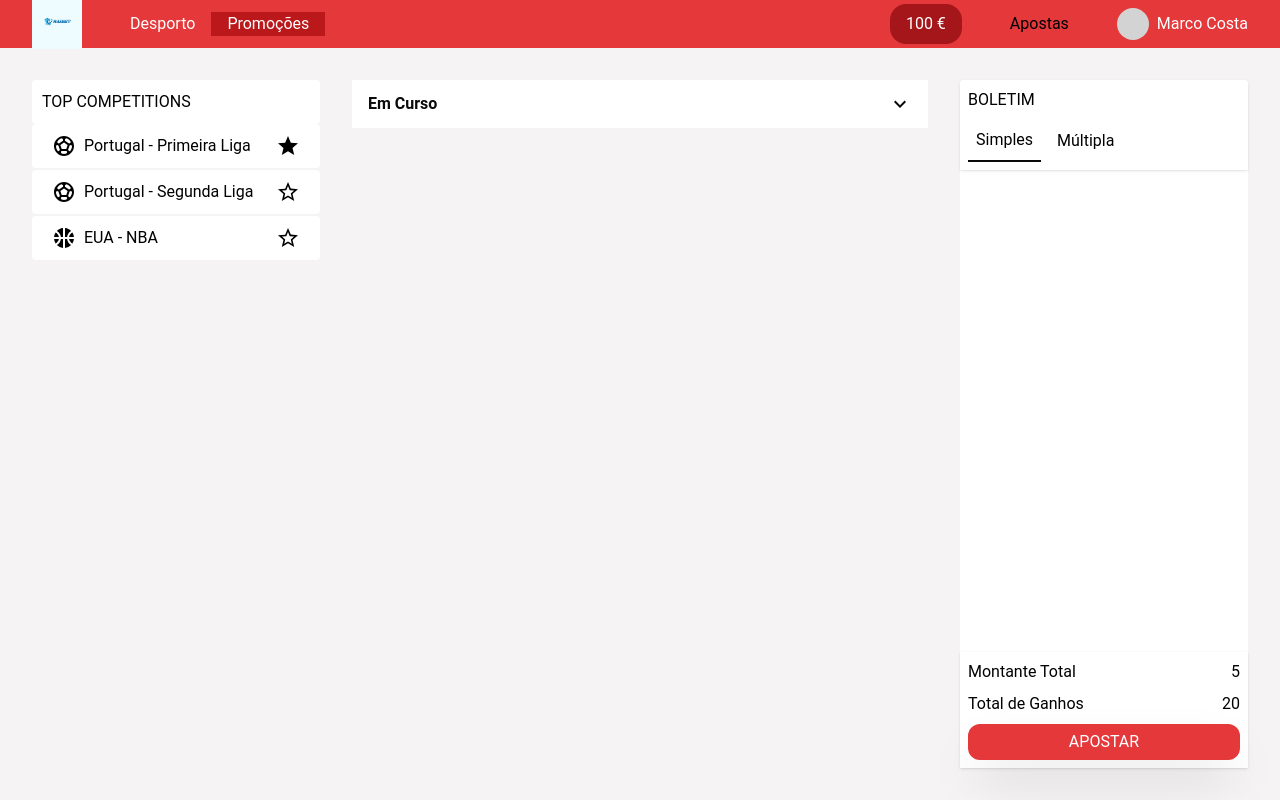
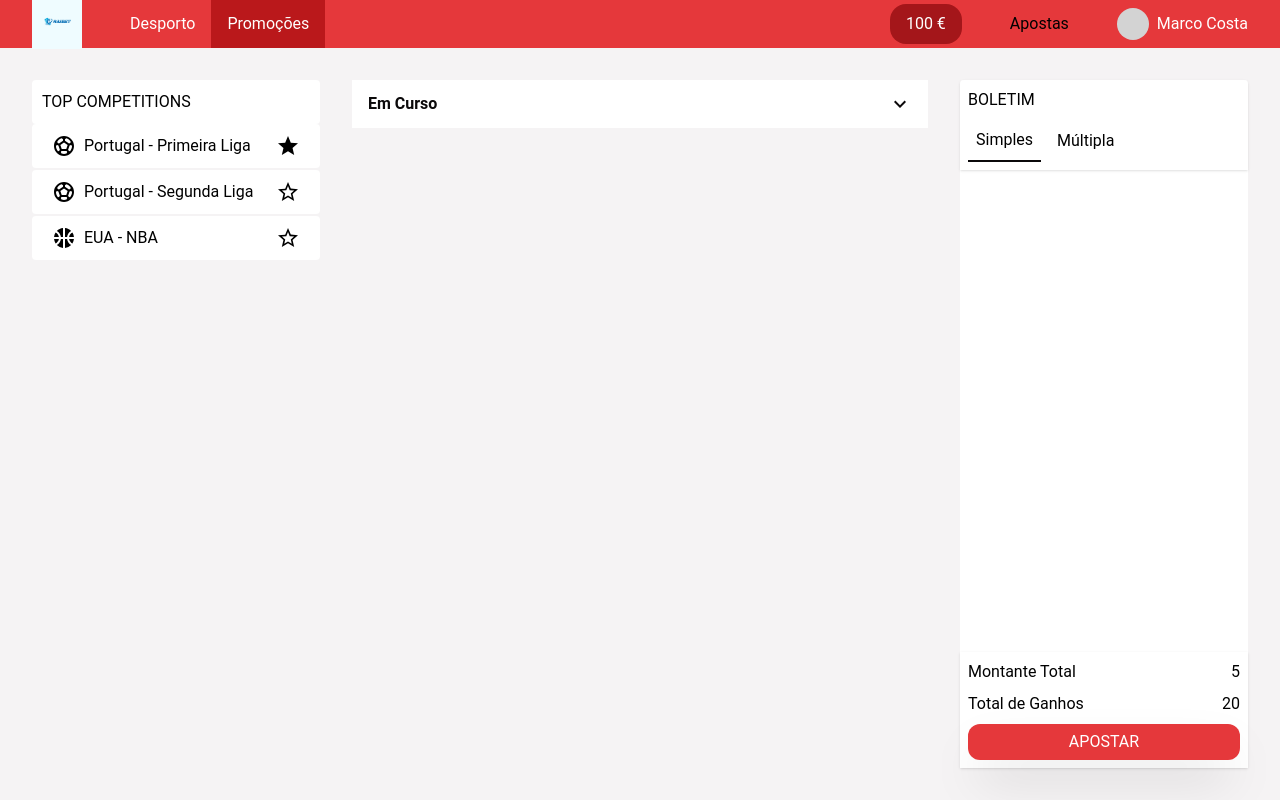
Before and after one commit to gonaloppcc/projetoRAS, a Next.js app in the folder frontend/: page /better/bets in a window 1280 px wide. Built offline with nearby package versions, Linux system fonts and the light colour scheme.

Commit message:
Fix Navlink style.

```diff
--- a/frontend/src/components/Navbar/index.tsx
+++ b/frontend/src/components/Navbar/index.tsx
@@ -20,8 +20,8 @@ const BALANCE = 100; // FIXME: This should be the user's balance
 
 export const Navbar = () => {
     return (
-        <div className="hidden md:flex flex-row justify-between items-center px-8 h-12 gap-3 bg-IMPERIAL_RED ">
-            <div className="flex flex-row items-center gap-8">
+        <div className="hidden md:flex flex-row justify-between items-center px-8 h-12 gap-3 bg-IMPERIAL_RED">
+            <div className="h-full flex flex-row items-center gap-8">
                 <Image src={'/logo.png'} width={50} height={50} />
                 <div className="h-full flex flex-row ">
                     {navlinks.map((navlink) => (
--- a/frontend/src/components/Navlink/index.tsx
+++ b/frontend/src/components/Navlink/index.tsx
@@ -18,7 +18,7 @@ export const Navlink = ({name, href, isActive}: NavlinkProps) => {
     return (
         <div
             className={classNames(
-                'flex flex-row items-start px-4 gap-2 h-full text-WHITE cursor-pointer',
+                'flex flex-row items-center px-4 gap-2 h-full text-WHITE cursor-pointer',
                 {
                     'bg-CARNELIAN': isActive,
                 }
```
